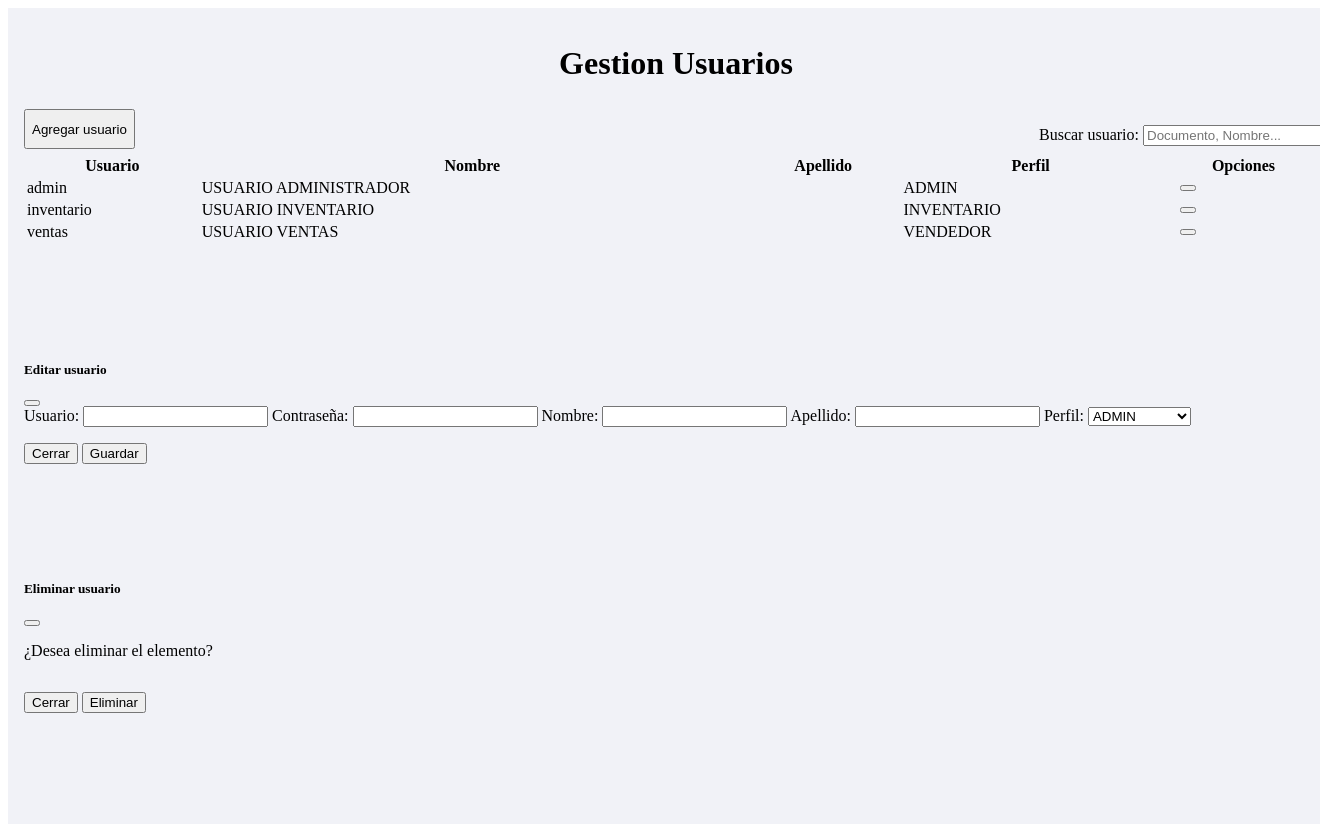
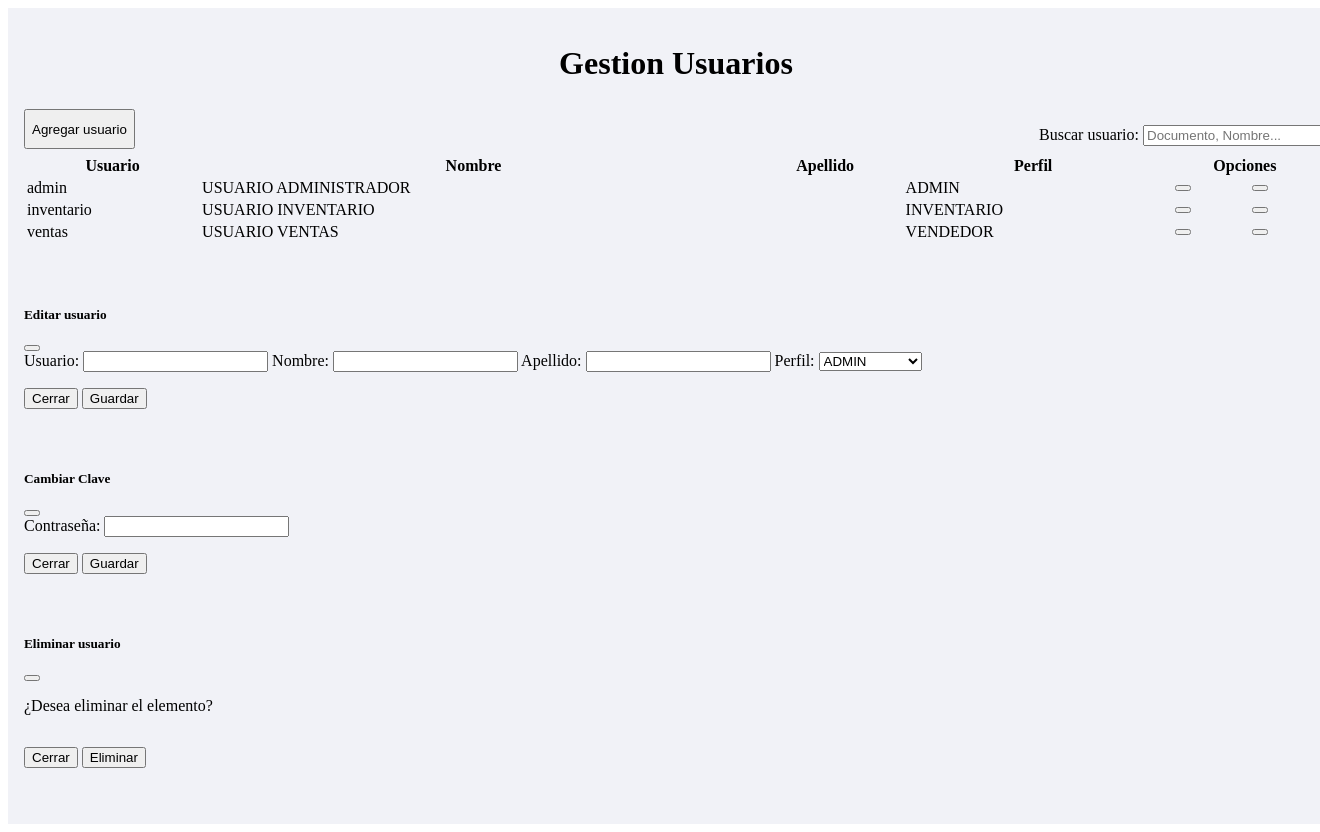
Before and after one commit to cmmurielo/inventool-php, a PHP site: page /inventool-php/vista/html/usuario/usuarios.php in a window 1320 px wide; the page is wider, and only the part inside the window is pictured. Run offline with PHP 8.4, Linux system fonts and the light colour scheme; data comes from the database, SQL or seed files in the repository.

Commit message:
Logica Usuarios

```diff
--- a/vista/html/usuario/usuarios.php
+++ b/vista/html/usuario/usuarios.php
@@ -38,7 +38,7 @@
                 <th scope="col">Nombre</th>
                 <th scope="col">Apellido</th>
                 <th scope="col">Perfil</th>
-                <th scope="col" colspan="2">Opciones</th>
+                <th scope="col" colspan="3">Opciones</th>
             </tr>
         </thead>
 
@@ -52,6 +52,7 @@
                     <td> <?php echo $row['apellido']; ?></td>
                     <td> <?php echo $row['perfil']; ?></td>
                     <td><a class="btn btn-primary editbtn" onclick="selectUsuario('<?php echo $row['usuario']; ?>')" data-bs-toggle="modal" data-bs-target="#editarModal"><i class="bi bi-pencil"></i></a></td>
+                    <td><button class="btn btn-warning" onclick="delUsuario('<?php echo $row['usuario']; ?>')" data-bs-toggle="modal" data-bs-target="#CambiarClaveModal"><i class="bi bi-key"></i></button></td>
                     <td><button class="btn btn-danger" onclick="delUsuario('<?php echo $row['usuario']; ?>')" data-bs-toggle="modal" data-bs-target="#borrarModal"><i class="bi bi-trash"></i></button></td>
                 </tr>
             <?php } ?>
@@ -59,7 +60,7 @@
     </table>
 
 
-    <!-- Modal edit -->
+    <!-- Modal editar -->
     <div class="modal fade" id="editarModal" tabindex="-1" aria-labelledby="editModalLabel" aria-hidden="true">
         <div class="modal-dialog">
             <div class="modal-content">
@@ -72,9 +73,6 @@
 
                         <label for="usuario" class="form-label">Usuario: </label>
                         <input type="text" name="usuario" id="usuario" class="form-control" readonly>
-
-                        <label for="contrasena" class="form-label">Contraseña: </label>
-                        <input type="password" name="contrasena" id="contrasena" class="form-control" autocomplete="off">
 
                         <label for="nombre" class="form-label">Nombre: </label>
                         <input type="text" name="nombre" id="nombre" class="form-control">
@@ -101,6 +99,36 @@
             </div>
         </div>
     </div>
+
+    <!-- Modal cambiar clave -->
+    <div class="modal fade" id="CambiarClaveModal" tabindex="-1" aria-labelledby="CambiarClaveModalLabel" aria-hidden="true">
+        <div class="modal-dialog">
+            <div class="modal-content">
+                <div class="modal-header">
+                    <h5 class="modal-title" id="editModalLabel">Cambiar Clave</h5>
+                    <button type="button" class="btn-close" data-bs-dismiss="modal" aria-label="Close"></button>
+                </div>
+                <div class="modal-body">
+                    <form action="vista/html/usuario/editarClaveUsuario.php" method="POST" class="grid-form" id="edit-form">
+
+                        <input type="hidden" name="usuario" id="usuario">
+
+                        <label for="contrasena" class="form-label">Contraseña: </label>
+                        <input type="password" name="contrasena" id="contrasena" class="form-control" autocomplete="off">
+
+                </div>
+                <div class="modal-footer">
+                    <button type="button" class="btn btn-secondary" data-bs-dismiss="modal">Cerrar</button>
+                    <button type="submit" class="btn btn-success input2">Guardar</button>
+                </div>
+                </form>
+
+            </div>
+        </div>
+    </div>
+
+
+
 
     <!-- Modal Delete -->
     <div class="modal fade" id="borrarModal" tabindex="-1" aria-labelledby="borrarModalLabel" aria-hidden="true">
@@ -139,7 +167,6 @@
         }, function(data) {
             response = JSON.parse(data)
             $("#edit-form [name='usuario']").val(response[0].usuario);
-            $("#edit-form [name='contrasena']").val(response[0].contrasena);
             $("#edit-form [name='nombre']").val(response[0].nombre);
             $("#edit-form [name='apellido']").val(response[0].apellido);
             $("#edit-form [name='perfil']").val(parseInt(response[0].perfil_id));
```
Also changed, not shown: vista/html/usuario/editarClaveUsuario.php (added, +17 -0 lines).
